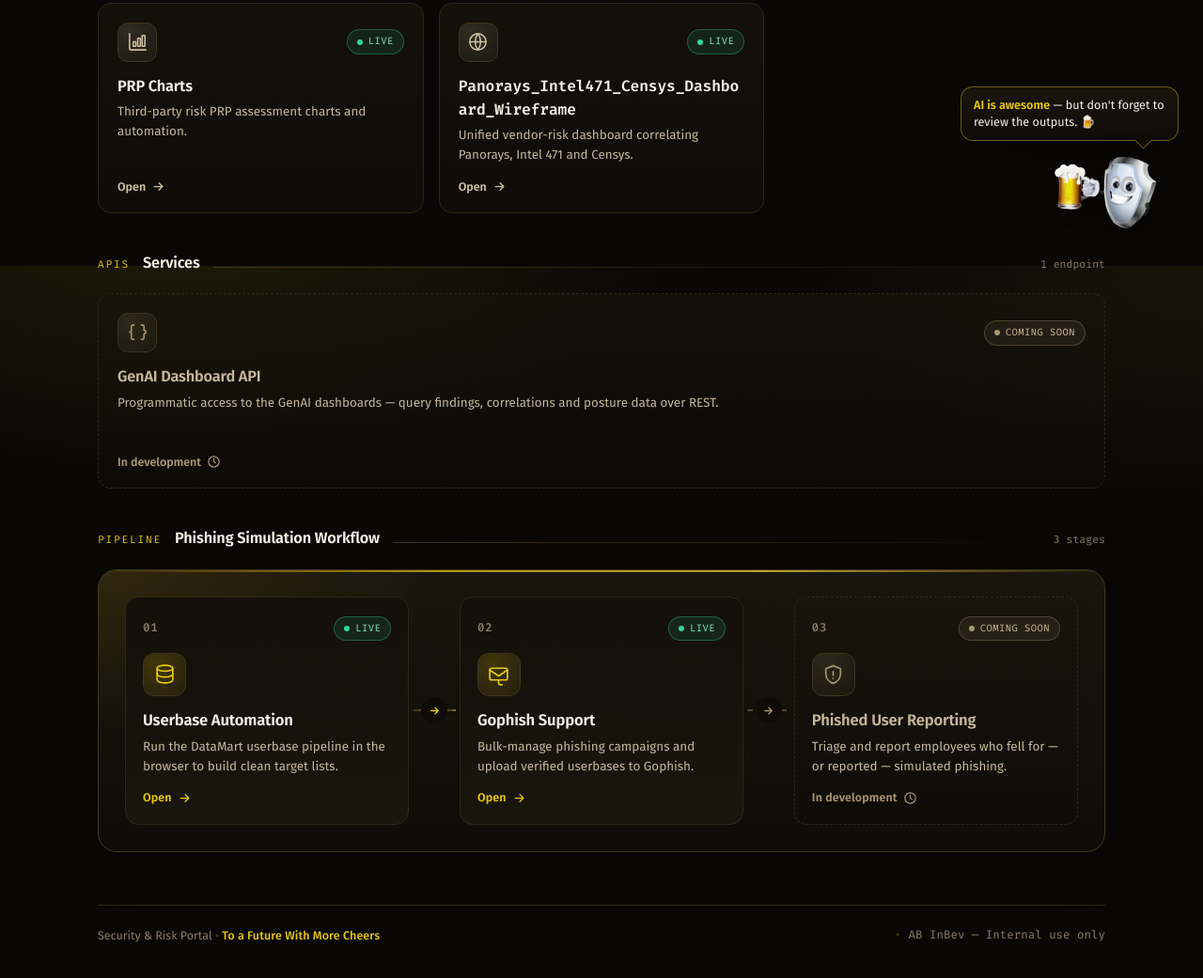
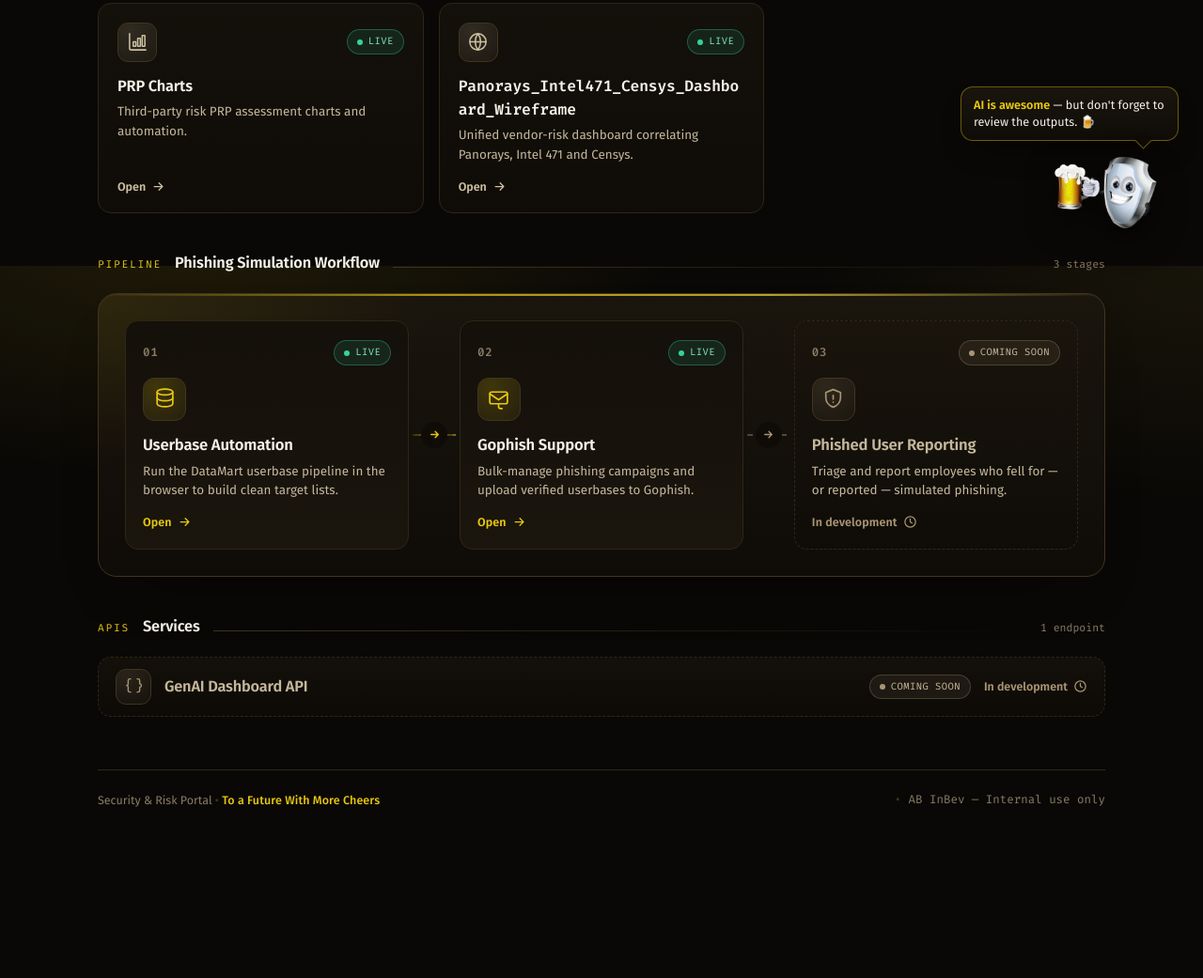
Before and after one commit to GTPentester2025/portal, a plain HTML site: page index.html in a window 1280 px wide. Shown: the part 517-1558 px from the top of the page at 94% size. After the commit the page ends 1450 px from the top, so only its background shows below. Drawn offline with Linux system fonts and the light colour scheme.

Commit message:
APIs section: move below pipeline + slim compact card

```diff
--- a/index.html
+++ b/index.html
@@ -432,8 +432,21 @@
     footer.foot .mono { font-family: var(--mono); }
     footer.foot .dot { color: var(--border-2); }
 
-    /* ── Full-width API card (coming soon) ── */
-    .card--wide { width: 100%; }
+    /* ── Full-width API card (coming soon) — slim compact bar ── */
+    .card--wide {
+      width: 100%;
+      min-height: 0;
+      flex-direction: row;
+      align-items: center;
+      gap: 14px;
+      padding: 12px 18px;
+    }
+    .card--wide .card-icon { width: 38px; height: 38px; flex: none; }
+    .card--wide .card-icon svg { width: 21px; height: 21px; }
+    .card--wide .card-body { flex: 1; min-width: 0; }
+    .card--wide .card-body h3 { margin: 0; }
+    .card--wide .card-body p { display: none; }   /* keep the bar very short */
+    .card--wide .badge, .card--wide .card-cta { flex: none; }
     .card--soon {
       border-style: dashed;
       background: linear-gradient(180deg, rgba(26, 21, 13, 0.6), rgba(15, 12, 8, 0.6));
@@ -667,35 +680,6 @@
         </div>
       </section>
 
-      <!-- ── APIs ── -->
-      <section class="section" aria-labelledby="sec-apis">
-        <div class="section-head">
-          <span class="eyebrow"><span class="kicker">APIs</span></span>
-          <h2 id="sec-apis">Services</h2>
-          <span class="rule" aria-hidden="true"></span>
-          <span class="count">1 endpoint</span>
-        </div>
-
-        <div class="card card--wide card--soon" role="group" aria-label="GenAI Dashboard API (coming soon)" aria-disabled="true">
-          <div class="card-top">
-            <span class="card-icon" aria-hidden="true">
-              <svg viewBox="0 0 24 24" fill="none" stroke="currentColor" stroke-width="1.6" stroke-linecap="round" stroke-linejoin="round">
-                <path d="M8 3H7a2 2 0 0 0-2 2v4a2 2 0 0 1-2 2 2 2 0 0 1 2 2v4a2 2 0 0 0 2 2h1" />
-                <path d="M16 3h1a2 2 0 0 1 2 2v4a2 2 0 0 1 2 2 2 2 0 0 1-2 2v4a2 2 0 0 1-2 2h-1" />
-              </svg>
-            </span>
-            <span class="badge badge--soon"><span class="dot" aria-hidden="true"></span>Coming soon</span>
-          </div>
-          <div class="card-body">
-            <h3>GenAI Dashboard API</h3>
-            <p>Programmatic access to the GenAI dashboards — query findings, correlations and posture data over REST.</p>
-          </div>
-          <span class="card-cta">In development
-            <svg viewBox="0 0 24 24" fill="none" stroke="currentColor" stroke-width="2" stroke-linecap="round" stroke-linejoin="round"><circle cx="12" cy="12" r="9"/><path d="M12 7v5l3 2"/></svg>
-          </span>
-        </div>
-      </section>
-
       <!-- ═══ Featured: Phishing Operations Pipeline ═══ -->
       <section class="section" aria-labelledby="sec-pipeline">
         <div class="section-head">
@@ -793,6 +777,33 @@
           </div>
         </div>
       </section>
+
+      <!-- ── APIs ── -->
+      <section class="section" aria-labelledby="sec-apis">
+        <div class="section-head">
+          <span class="eyebrow"><span class="kicker">APIs</span></span>
+          <h2 id="sec-apis">Services</h2>
+          <span class="rule" aria-hidden="true"></span>
+          <span class="count">1 endpoint</span>
+        </div>
+
+        <div class="card card--wide card--soon" role="group" aria-label="GenAI Dashboard API (coming soon)" aria-disabled="true">
+          <span class="card-icon" aria-hidden="true">
+            <svg viewBox="0 0 24 24" fill="none" stroke="currentColor" stroke-width="1.6" stroke-linecap="round" stroke-linejoin="round">
+              <path d="M8 3H7a2 2 0 0 0-2 2v4a2 2 0 0 1-2 2 2 2 0 0 1 2 2v4a2 2 0 0 0 2 2h1" />
+              <path d="M16 3h1a2 2 0 0 1 2 2v4a2 2 0 0 1 2 2 2 2 0 0 1-2 2v4a2 2 0 0 1-2 2h-1" />
+            </svg>
+          </span>
+          <div class="card-body">
+            <h3>GenAI Dashboard API</h3>
+            <p>Programmatic access to the GenAI dashboards over REST.</p>
+          </div>
+          <span class="badge badge--soon"><span class="dot" aria-hidden="true"></span>Coming soon</span>
+          <span class="card-cta">In development
+            <svg viewBox="0 0 24 24" fill="none" stroke="currentColor" stroke-width="2" stroke-linecap="round" stroke-linejoin="round"><circle cx="12" cy="12" r="9"/><path d="M12 7v5l3 2"/></svg>
+          </span>
+        </div>
+      </section>
     </main>
 
     <footer class="foot">
```
